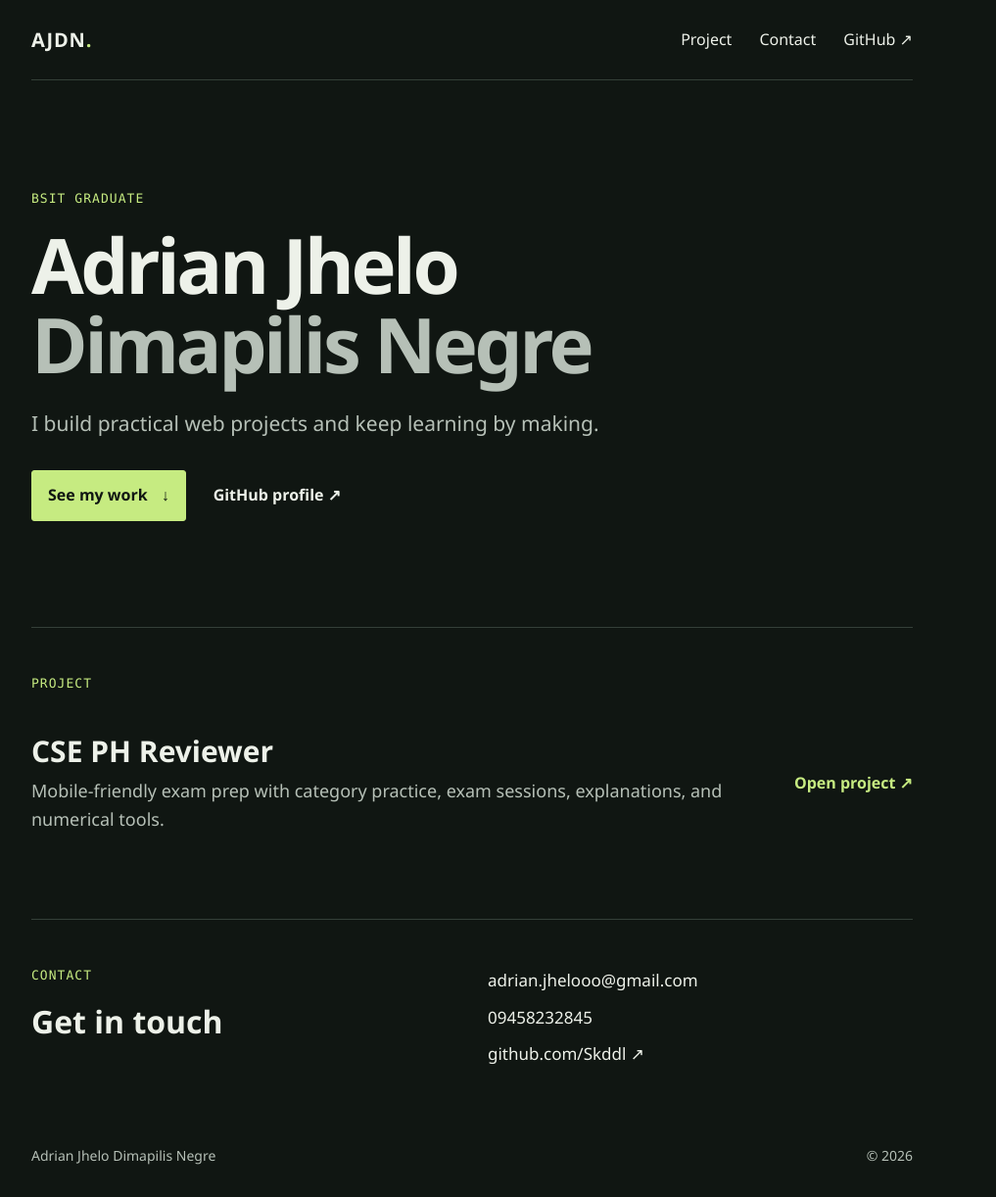
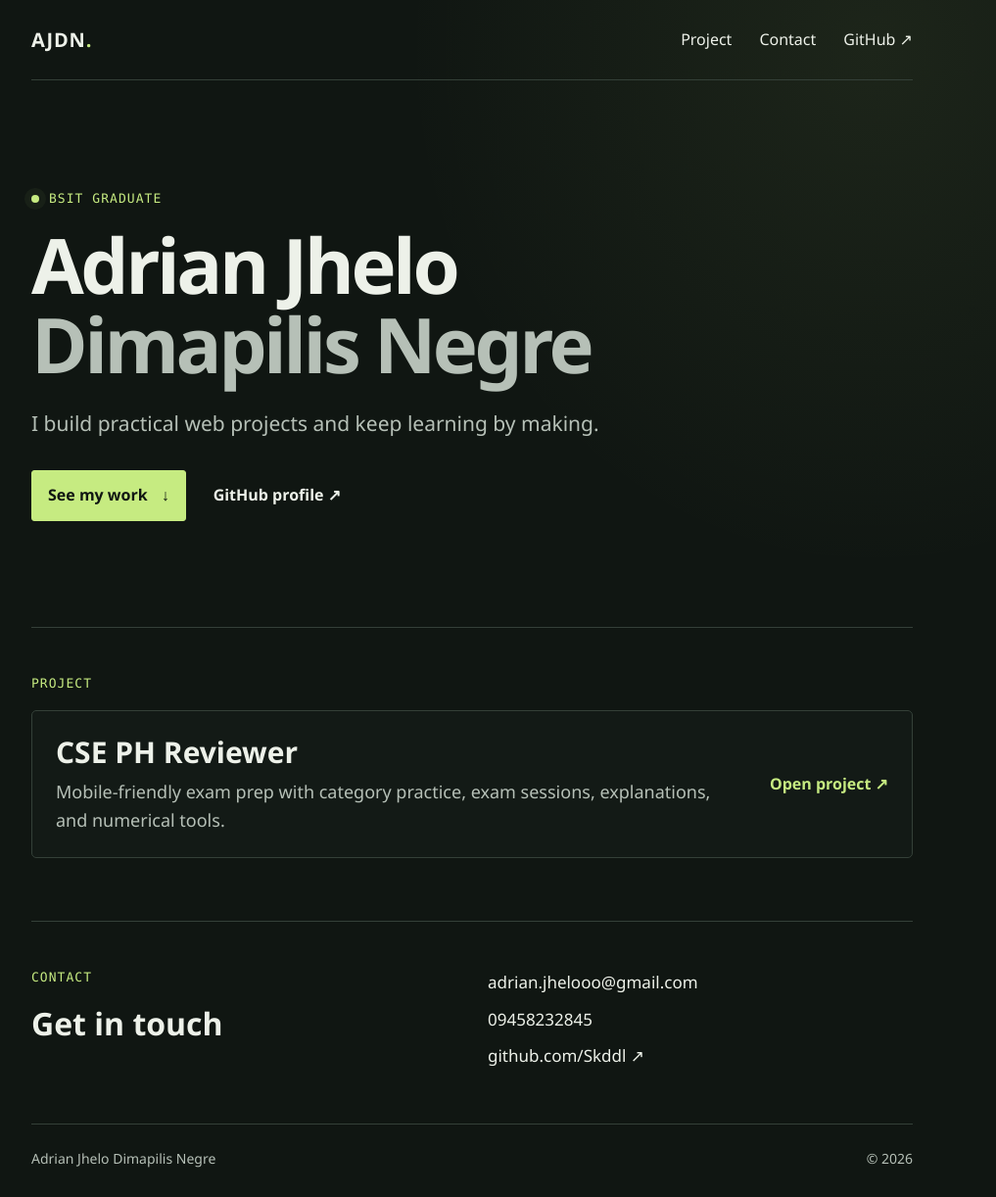
Before and after one commit to Skddl/Skddl.github.io, a plain HTML site: page site/index.html in a window 1280 px wide. Shown: the whole page at 98% size, without its empty margins (158-1175 px from the left). Drawn offline with Linux system fonts and the light colour scheme.

Commit message:
Polish portfolio motion and project copy

```diff
--- a/site/styles.css
+++ b/site/styles.css
@@ -14,12 +14,13 @@
 html { scroll-behavior: smooth; }
 body {
   margin: 0;
-  background: var(--background);
+  background: radial-gradient(ellipse at 82% 4%, rgba(198, 235, 129, .07), transparent 30rem), var(--background);
   color: var(--text);
   font-size: 18px;
   line-height: 1.6;
 }
 a { color: inherit; text-decoration: none; }
+a { transition: color .18s ease, border-color .18s ease, transform .18s ease, background-color .18s ease; }
 a:hover { color: var(--accent); }
 :focus-visible { outline: 3px solid var(--accent); outline-offset: 4px; }
 .section-wrap, .site-header {
@@ -45,12 +46,36 @@ a:hover { color: var(--accent); }
 .wordmark { font-size: 20px; font-weight: 700; letter-spacing: .04em; }
 .wordmark span { color: var(--accent); }
 nav { display: flex; gap: 28px; font-size: 16px; }
+nav a { position: relative; }
+nav a::after {
+  position: absolute;
+  right: 0;
+  bottom: -5px;
+  left: 0;
+  height: 1px;
+  background: var(--accent);
+  content: "";
+  transform: scaleX(0);
+  transform-origin: right;
+  transition: transform .2s ease;
+}
+nav a:hover::after { transform: scaleX(1); transform-origin: left; }
 .hero { padding-top: 112px; padding-bottom: 108px; }
 .eyebrow {
   margin: 0 0 18px;
   color: var(--accent);
   font: 13px/1.4 Consolas, "Courier New", monospace;
   letter-spacing: .08em;
+}
+.hero-eyebrow { display: flex; align-items: center; gap: 10px; }
+.status-dot {
+  width: 8px;
+  height: 8px;
+  flex: 0 0 auto;
+  border-radius: 50%;
+  background: var(--accent);
+  box-shadow: 0 0 0 4px rgba(198, 235, 129, .12);
+  animation: dot-breathe 3.2s ease-in-out infinite;
 }
 h1 {
   margin: 0;
@@ -73,7 +98,10 @@ h1 span { color: var(--muted); }
   font-size: 16px;
   font-weight: 700;
 }
-.button:hover { color: var(--background); background: #d8f5a2; }
+.button:hover { color: var(--background); background: #d8f5a2; transform: translateY(-2px); }
+.button:active { transform: translateY(0); }
+.button span { display: inline-block; transition: transform .18s ease; }
+.button:hover span { transform: translateY(3px); }
 .text-link { font-size: 16px; font-weight: 600; }
 .project-section, .contact-section { border-top: 1px solid var(--border); }
 .project-section { padding-top: 48px; padding-bottom: 64px; }
@@ -82,8 +110,13 @@ h1 span { color: var(--muted); }
   align-items: center;
   justify-content: space-between;
   gap: 28px;
-  padding: 24px 0;
+  padding: 24px;
+  border: 1px solid var(--border);
+  border-radius: 5px;
+  background: rgba(21, 29, 24, .72);
+  transition: border-color .2s ease, transform .2s ease, background-color .2s ease;
 }
+.project-card:hover { transform: translateY(-3px); border-color: #62784a; background: var(--surface); }
 h2 { margin: 0; font-size: 30px; line-height: 1.2; }
 .project-card p { margin: 8px 0 0; color: var(--muted); }
 .project-card .text-link { flex: 0 0 auto; color: var(--accent); }
@@ -97,15 +130,29 @@ h2 { margin: 0; font-size: 30px; line-height: 1.2; }
 .contact-section h2 { font-size: 32px; }
 .contact-links { display: grid; align-content: center; gap: 10px; }
 .contact-links a { width: fit-content; font-size: 17px; }
+.contact-links a:hover { transform: translateX(3px); }
 .site-footer {
   display: flex;
   justify-content: space-between;
   gap: 16px;
   padding-top: 24px;
   padding-bottom: 28px;
+  border-top: 1px solid var(--border);
   color: var(--muted);
   font-size: 14px;
 }
+.motion-ready [data-reveal] {
+  opacity: 0;
+  transform: translateY(14px);
+  transition: opacity .5s ease, transform .5s ease;
+}
+.motion-ready [data-reveal].is-visible { opacity: 1; transform: translateY(0); }
+.hero .eyebrow, .hero h1, .hero .intro, .hero-links { animation: rise-in .55s ease both; }
+.hero h1 { animation-delay: .06s; }
+.hero .intro { animation-delay: .12s; }
+.hero-links { animation-delay: .18s; }
+@keyframes rise-in { from { opacity: 0; transform: translateY(10px); } to { opacity: 1; transform: translateY(0); } }
+@keyframes dot-breathe { 50% { box-shadow: 0 0 0 7px rgba(198, 235, 129, .04); } }
 
 @media (max-width: 600px) {
   .section-wrap, .site-header { width: calc(100% - 36px); }
@@ -124,4 +171,6 @@ h2 { margin: 0; font-size: 30px; line-height: 1.2; }
 
 @media (prefers-reduced-motion: reduce) {
   html { scroll-behavior: auto; }
+  *, *::before, *::after { animation-duration: .01ms !important; animation-iteration-count: 1 !important; transition-duration: .01ms !important; }
+  .motion-ready [data-reveal] { opacity: 1; transform: none; }
 }
```
